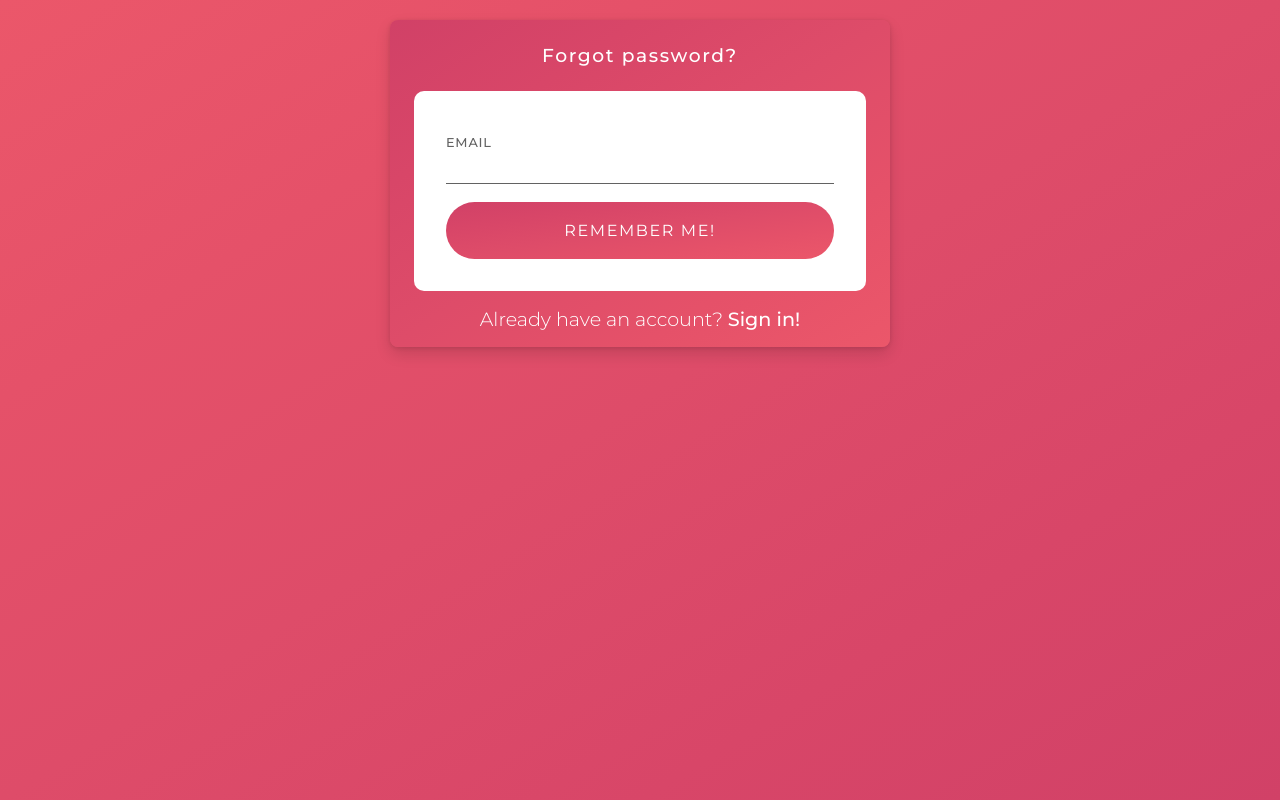
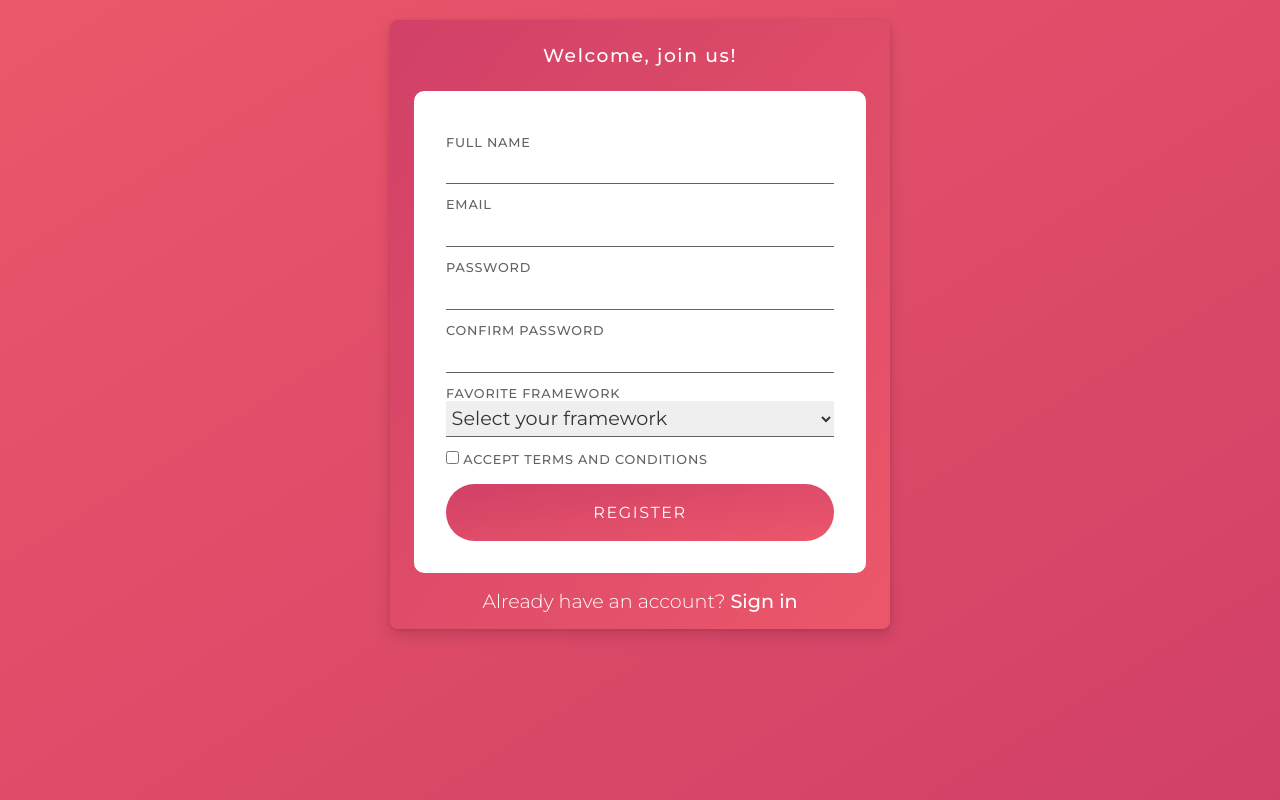
Before and after one commit to johncardozo/frontend-intermedio, a React (Vite) app in the folder react-signin-signup-forms/: page / in a window 1280 px wide. Built offline with nearby package versions, Linux system fonts and the light colour scheme.

Commit message:
React Forms: Creación del formulario Sign up

```diff
--- a/react-signin-signup-forms/src/App.jsx
+++ b/react-signin-signup-forms/src/App.jsx
@@ -1,11 +1,13 @@
-import ForgotPassword from "./components/ForgotPassword";
+// import ForgotPassword from "./components/ForgotPassword";
 // import SignIn from "./components/SignIn";
+import SignUp from "./components/SignUp";
 
 function App() {
   return (
     <div className="container">
       {/* <SignIn /> */}
-      <ForgotPassword />
+      {/* <ForgotPassword /> */}
+      <SignUp />
     </div>
   );
 }
--- /dev/null
+++ b/react-signin-signup-forms/src/components/SignUp.jsx
@@ -0,0 +1,53 @@
+const SignUp = () => {
+  return (
+    <main>
+      <h3>Welcome, join us!</h3>
+      <div className="card">
+        <form autoComplete="off">
+          <fieldset>
+            <label htmlFor="fullName">Full name</label>
+            <input type="text" id="fullName" autoFocus />
+            <p className="error">Required</p>
+          </fieldset>
+          <fieldset>
+            <label htmlFor="email">Email</label>
+            <input type="email" id="email" />
+            <p className="error">Valid email required</p>
+          </fieldset>
+          <fieldset>
+            <label htmlFor="password">Password</label>
+            <input type="password" id="password" />
+            <p className="error">Password required</p>
+          </fieldset>
+          <fieldset>
+            <label htmlFor="confirm">Confirm password</label>
+            <input type="password" id="confirm" />
+            <p className="error">Required</p>
+          </fieldset>
+          <fieldset>
+            <label htmlFor="framework">Favorite framework</label>
+            <select id="framework">
+              <option value="">Select your framework</option>
+              <option value="react">React</option>
+              <option value="vue">Vue</option>
+              <option value="angular">Angular</option>
+            </select>
+            <p className="error">Required</p>
+          </fieldset>
+          <fieldset>
+            <label htmlFor="terms">
+              <input type="checkbox" id="terms" /> Accept terms and conditions
+            </label>
+            <p className="error">Required</p>
+          </fieldset>
+          <button type="submit">register</button>
+        </form>
+      </div>
+      <p>
+        Already have an account? <span>Sign in</span>
+      </p>
+    </main>
+  );
+};
+
+export default SignUp;
```
